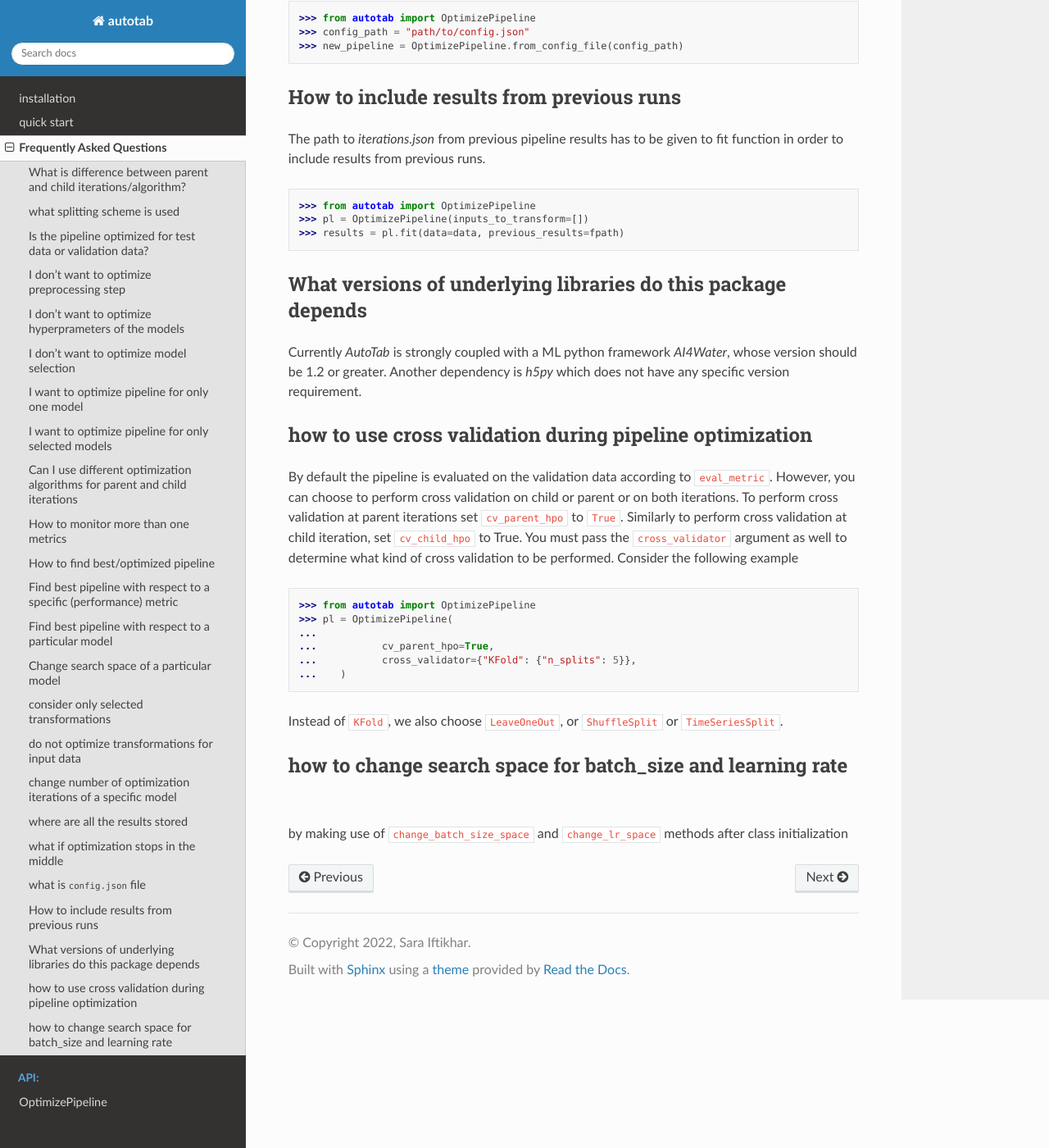
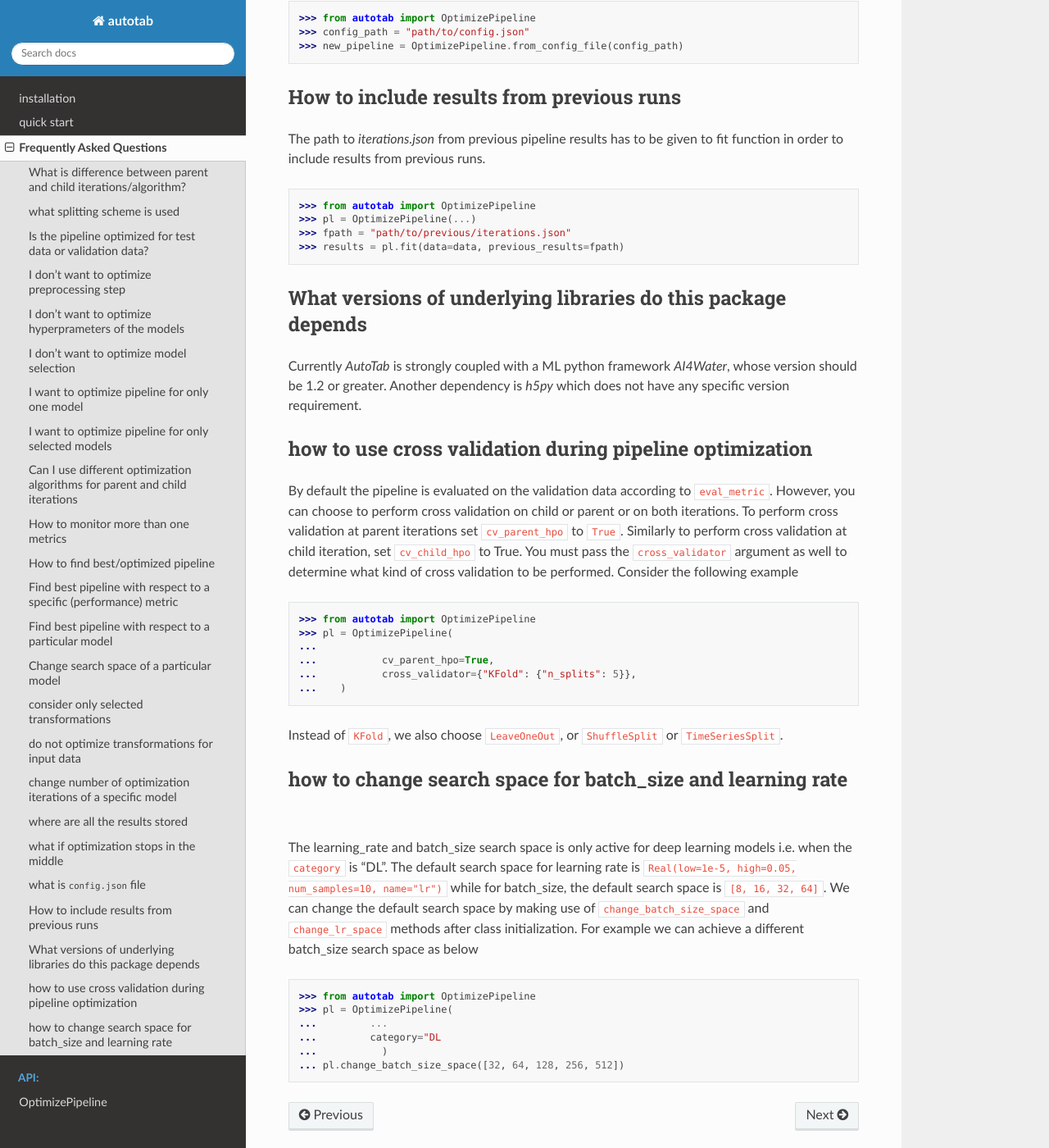
Before and after one commit to Sara-Iftikhar/AutoTab, a Sphinx documentation site: the page built from docs/source/faqs.rst, in a window 1280 px wide and 1400 px high, scrolled down 5398 px. Shown: the whole window at 82% size. Built offline with Sphinx 7.4.7 and the Read the Docs theme 2.0.0, drawn with Linux system fonts in a browser that asks for light colours; pages that are not in the unit, such as notebooks, are missing from menus.

Commit message:
improved docs

```diff
--- a/docs/source/faqs.rst
+++ b/docs/source/faqs.rst
@@ -275,7 +275,8 @@ from previous runs.
 .. code-block:: python
 
     >>> from autotab import OptimizePipeline
-    >>> pl = OptimizePipeline(inputs_to_transform=[])
+    >>> pl = OptimizePipeline(...)
+    >>> fpath = "path/to/previous/iterations.json"
     >>> results = pl.fit(data=data, previous_results=fpath)
 
 What versions of underlying libraries do this package depends
@@ -307,5 +308,19 @@ Instead of ``KFold``, we also choose ``LeaveOneOut``, or ``ShuffleSplit`` or ``T
 
 how to change search space for batch_size and learning rate
 ===========================================================
-by making use of ``change_batch_size_space`` and ``change_lr_space``
-methods after class initialization
+The learning_rate and batch_size search space is only active for
+deep learning models i.e. when the ``category`` is "DL". The default
+search space for learning rate is ``Real(low=1e-5, high=0.05, num_samples=10, name="lr")``
+while for batch_size, the default search space is ``[8, 16, 32, 64]``.
+We can change the default search space by making use of ``change_batch_size_space``
+and ``change_lr_space`` methods after class initialization. For example we can
+achieve a different batch_size search space as below
+
+.. code-block:: python
+
+    >>> from autotab import OptimizePipeline
+    >>> pl = OptimizePipeline(
+    ...         ...
+    ...         category="DL
+    ...           )
+    ... pl.change_batch_size_space([32, 64, 128, 256, 512])
```
Also changed, not shown: docs/source/optimize_pipeline.rst (+9 -8 lines), 1 other file.
